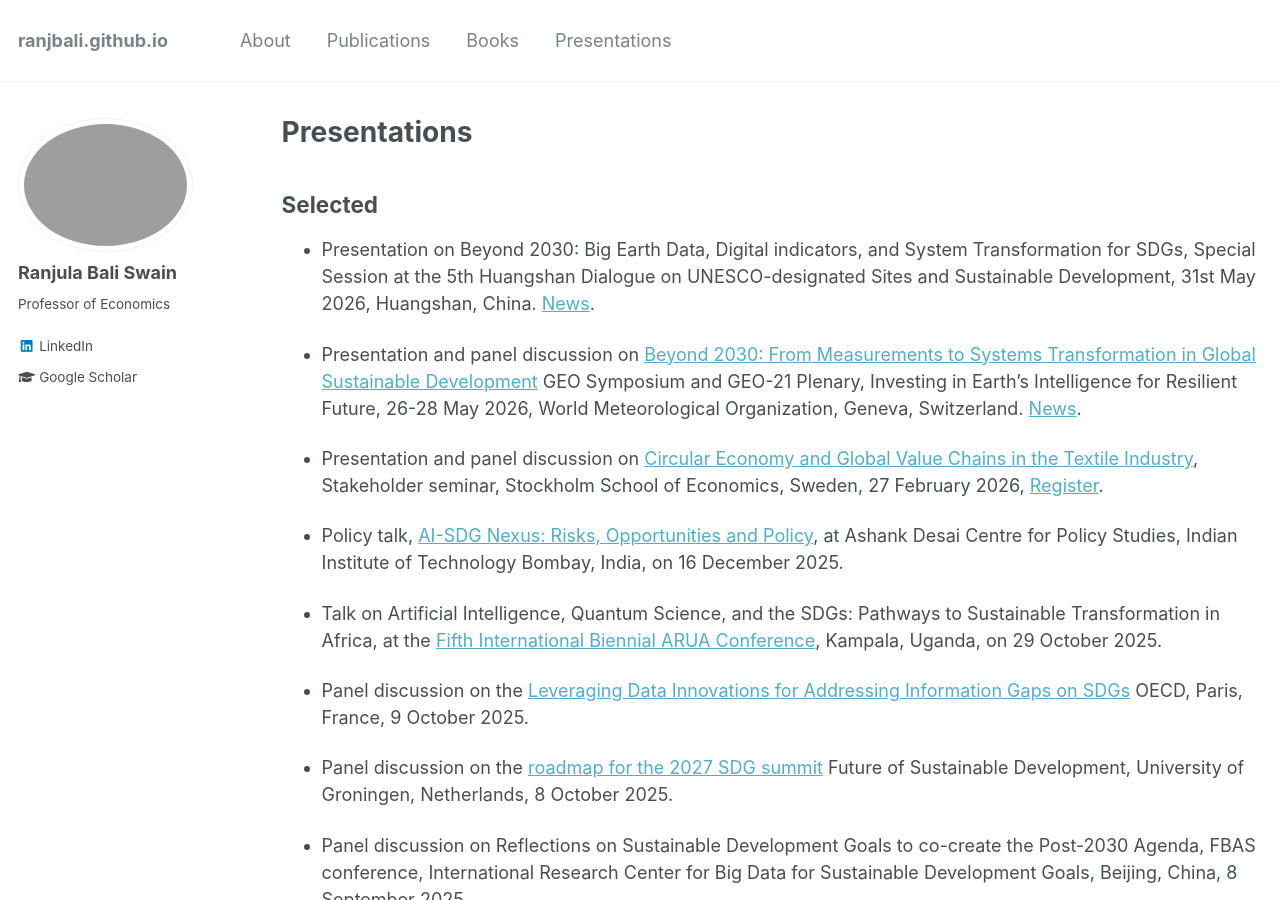
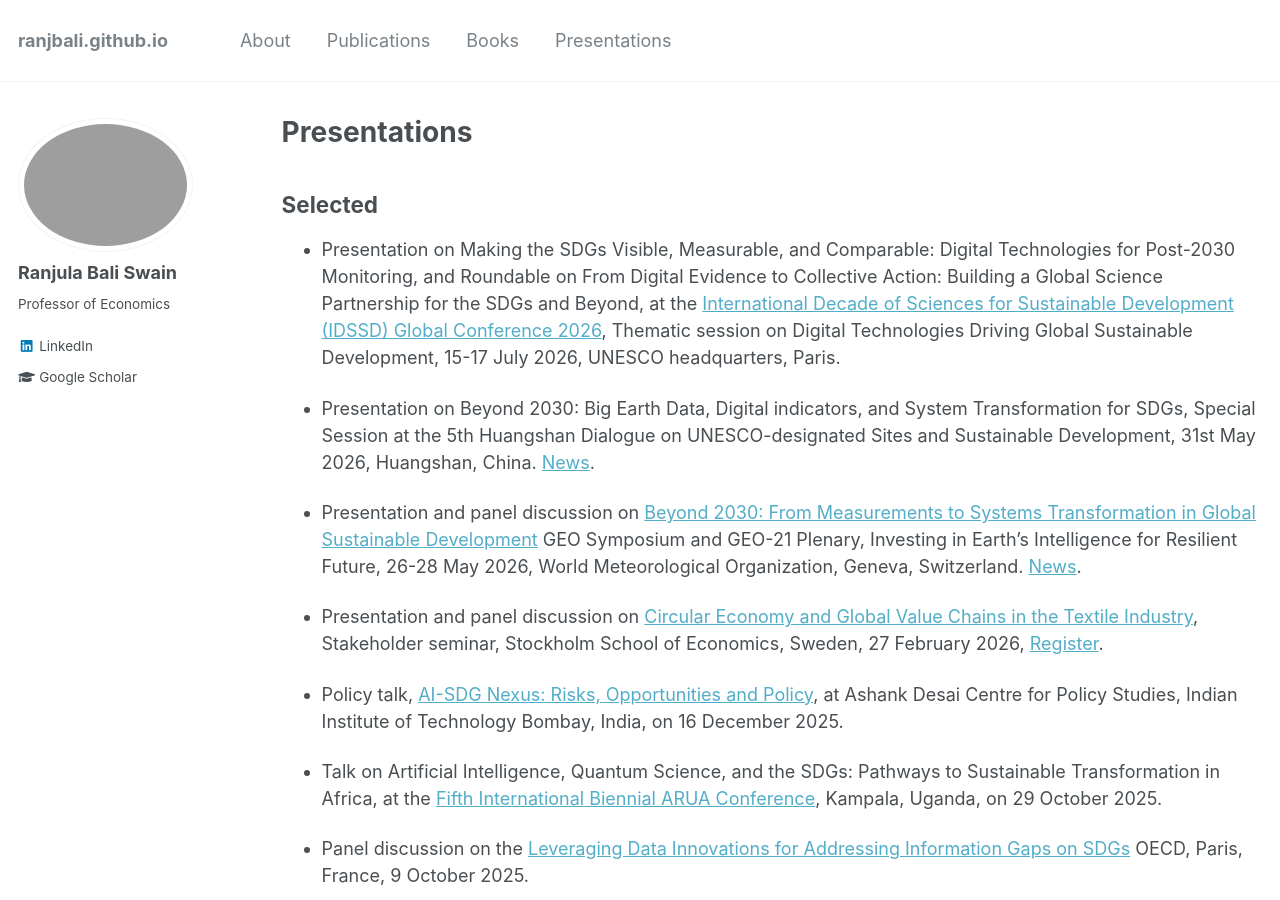
Before and after one commit to ranjbali/ranjbali.github.io, a Jekyll site: the page built from _pages/pastevents.md, in a window 1280 px wide and 900 px high. Built offline with Jekyll 4.4.1, drawn with Linux system fonts in a browser that asks for light colours.

Commit message:
Add presentations for upcoming events in 2026

```diff
--- a/_pages/pastevents.md
+++ b/_pages/pastevents.md
@@ -8,6 +8,7 @@ author_profile: true
 {% include base_path %}
 
 ## Selected
+* Presentation on Making the SDGs Visible, Measurable, and Comparable: Digital Technologies for Post-2030 Monitoring, and Roundable on From Digital Evidence to Collective Action: Building a Global Science Partnership for the SDGs and Beyond, at the [International Decade of Sciences for Sustainable Development (IDSSD) Global Conference 2026](https://www.unesco.org/en/articles/2026-global-conference-international-decade-sciences-sustainable-development-2024-2033), Thematic session on Digital Technologies Driving Global Sustainable Development, 15-17 July 2026, UNESCO headquarters, Paris.
 
 * Presentation on Beyond 2030: Big Earth Data, Digital indicators, and System Transformation for SDGs, Special Session at the 5th Huangshan Dialogue on UNESCO-designated Sites and Sustainable Development, 31st May 2026, Huangshan, China. [News](https://www.hhs.se/news/sir/2026/big-earth-data-digital-indicators-and-systems-transformation-for-the-sdgs/).
 
```
